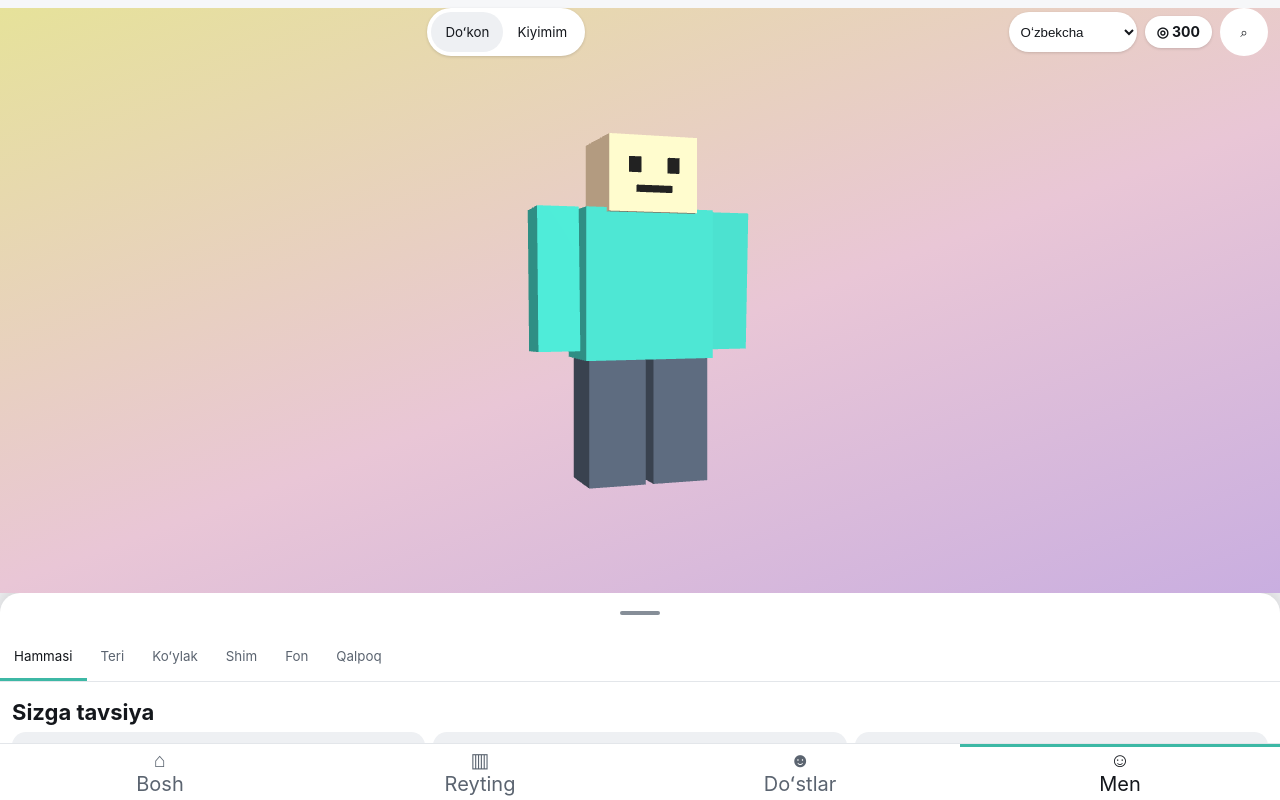
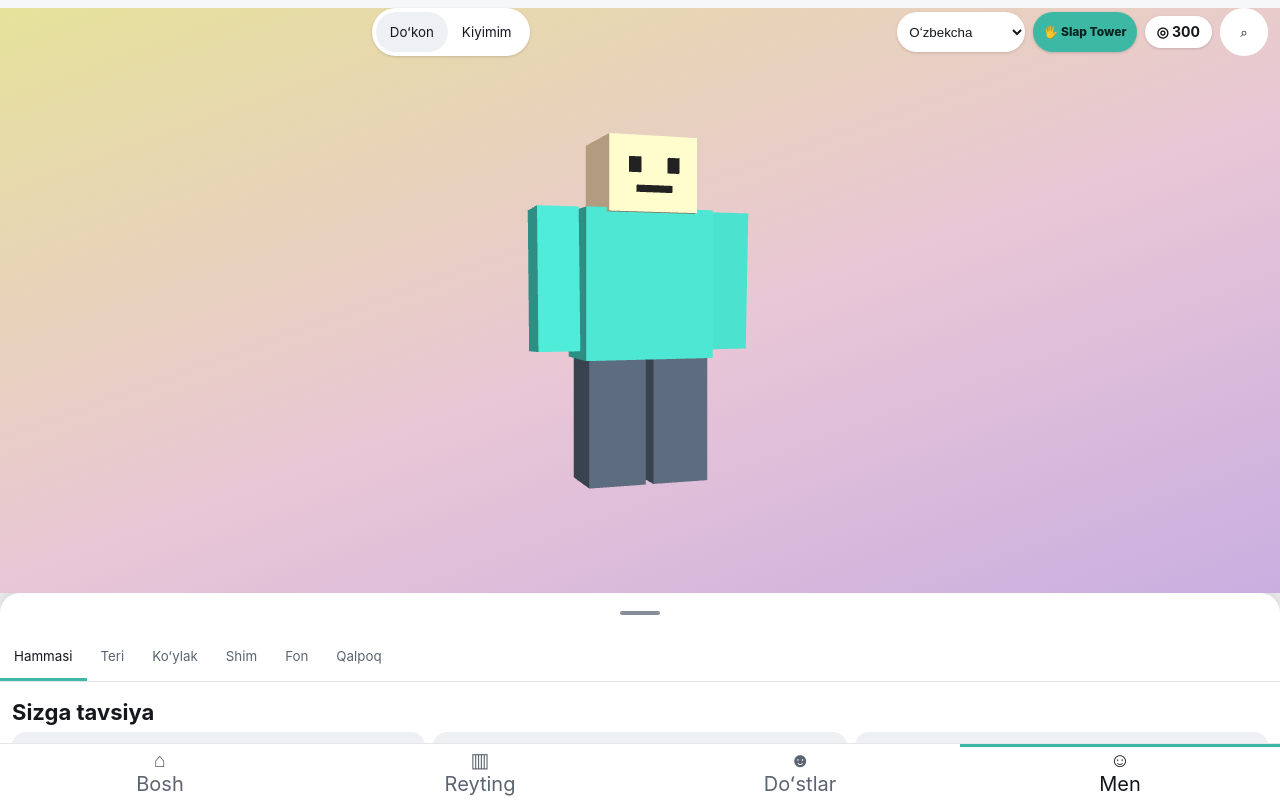
Before and after one commit to jumabaevazizbek100-ctrl/blox-dunya, a website: page index.html in a window 1280 px wide. Drawn offline with nearby package versions, Linux system fonts and the light colour scheme; animation ran at ten frames a second.

Commit message:
Add Slap Tower to Blox Dunyo homepage

```diff
--- a/index.html
+++ b/index.html
@@ -33,7 +33,7 @@ button:focus-visible,input:focus-visible,a:focus-visible{outline:2px solid var(-
 #seg button{background:none;border-radius:999px;min-height:40px}
 #seg button[aria-pressed=true]{background:var(--raised)}
 #coins{background:var(--surface);border-radius:999px;padding:4px 12px;font-weight:700;font-size:14px;box-shadow:0 1px 3px rgba(0,0,0,.15)}
-#lang{height:40px;border:0;border-radius:999px;background:var(--surface);color:var(--text);font:600 12px inherit;padding:0 8px;box-shadow:0 1px 3px rgba(0,0,0,.15)}#sbtn{background:var(--surface);border-radius:999px}
+#lang{height:40px;border:0;border-radius:999px;background:var(--surface);color:var(--text);font:600 12px inherit;padding:0 8px;box-shadow:0 1px 3px rgba(0,0,0,.15)}#sbtn{background:var(--surface);border-radius:999px}#slapLink{display:flex;align-items:center;gap:5px;height:40px;padding:0 10px;border-radius:999px;background:var(--accent);color:var(--on-accent);font-size:12px;font-weight:800;text-decoration:none;white-space:nowrap;box-shadow:0 1px 3px rgba(0,0,0,.18)}
 #search{padding:0 12px 8px;position:relative;z-index:2}
 #q{width:100%;box-sizing:border-box;height:44px;border-radius:12px;border:1px solid var(--input);background:var(--surface);color:var(--text);font:inherit;padding:0 12px}
 #pg-me{flex:1;min-height:0;display:flex;flex-direction:column;margin-top:-56px}
@@ -105,6 +105,7 @@ button:focus-visible,input:focus-visible,a:focus-visible{outline:2px solid var(-
     <span id="title" class="off"></span>
     <div id="seg"><div><button data-m="market" aria-pressed="true" data-i18n="shop">Doʻkon</button><button data-m="custom" aria-pressed="false" data-i18n="myClothes">Kiyimim</button></div></div>
     <select id="lang" aria-label="Til / Language"><option value="uz">Oʻzbekcha</option><option value="kaa">Qaraqalpaqsha</option><option value="en">English</option></select>
+    <a id="slapLink" href="slap-tower.html" aria-label="Slap Tower multiplayer">🖐 Slap Tower</a>
     <span id="coins" aria-label="Tangalar"></span>
     <button id="sbtn" aria-label="Qidirish">⌕</button>
   </header>
```
